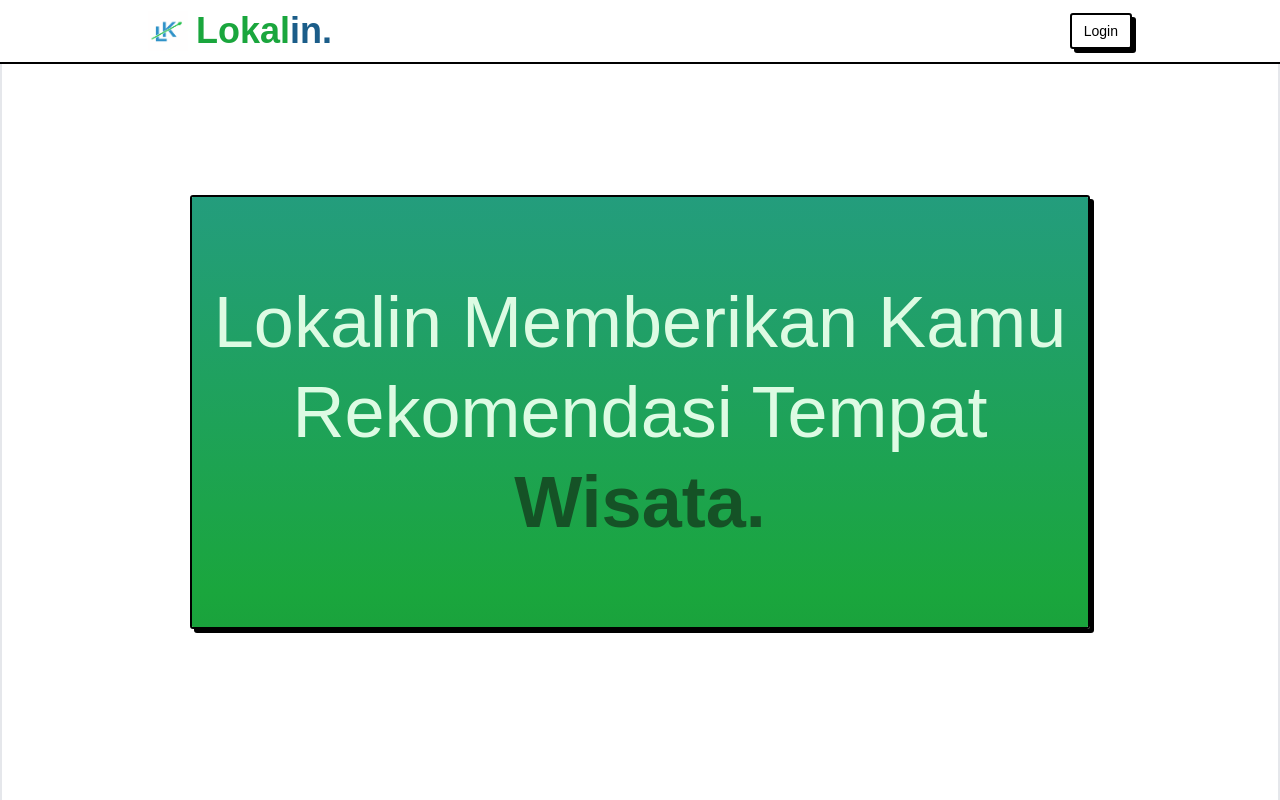
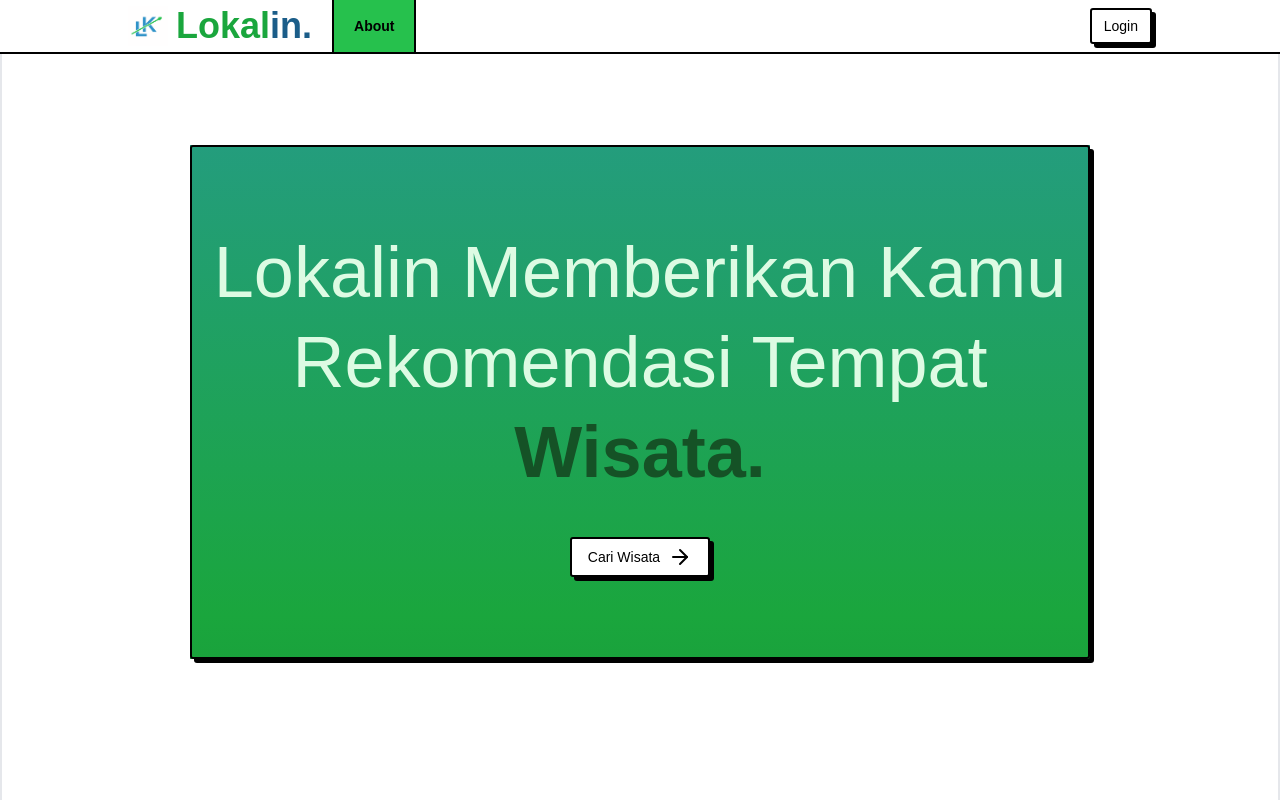
Before and after one commit to InYrDim/lokalin-next, a Next.js app: page / in a window 1280 px wide. Shown: the top 800 px of the page. Built offline with nearby package versions, Linux system fonts and the light colour scheme; no server answers; a web font is replaced by a local one.

Commit message:
adding about

```diff
--- /dev/null
+++ b/app/about/page.tsx
@@ -0,0 +1,22 @@
+import { Button } from "@/components/ui/button";
+import Link from "next/link";
+
+export default function Page() {
+	return (
+		<div className="h-screen w-full flex flex-col gap-10 items-center justify-center p-10">
+			<div className="w-full max-w-5xl">
+				<h1 className="text-4xl font-bold">About Page</h1>
+				<p className="text-md mt-4">
+					Lokalin adalah platform yang membantu Anda menemukan
+					informasi terkait tempat wisata yang menarik. Demi kesehatan
+					dan kenyamanan Anda, Lokalin menyediakan rekomendasi tempat
+					wisata yang aman dan menyenangkan.
+				</p>
+			</div>
+
+			<Link href="/">
+				<Button variant={"neutral"}>Kembali ke halaman utama</Button>
+			</Link>
+		</div>
+	);
+}
--- a/app/page.tsx
+++ b/app/page.tsx
@@ -1,4 +1,4 @@
-import Hero from "@/components/hero";
+import Hero from "@/components/section/hero";
 import AboutSection from "@/components/section/about";
 import FindBestTourSection from "@/components/section/findbest";
 
--- a/components/AnimatedCard.tsx
+++ b/components/AnimatedCard.tsx
@@ -13,9 +13,7 @@
 	className = "",
 }: AnimatedCardProps) {
 	return (
-		<Card
-			className={`relative overflow-hidden rounded-x bg-transparent ${className}0`}
-		>
+		<div className={`${className}`}>
 			<motion.div
 				className={`bg-gradient-to-b from-curious-500 via-apple-600 to-apple-900`}
 				style={{
@@ -30,8 +28,8 @@
 					ease: "linear",
 				}}
 			>
-				{children}
+				<Card className="bg-transparent">{children}</Card>
 			</motion.div>
-		</Card>
+		</div>
 	);
 }
--- a/components/brand.tsx
+++ b/components/brand.tsx
@@ -8,7 +8,7 @@
 export default function Brand() {
 	return (
 		<Link href={"/"} className="flex items-center gap-2">
-			<div className="w-10 h-20 relative">
+			<div className="w-10 h-10 relative">
 				<Image
 					src={image}
 					alt="Lokalin"
--- a/components/hero.tsx
+++ /dev/null
@@ -1,19 +0,0 @@
-import AnimatedCard from "./AnimatedCard";
-
-export default function Hero() {
-	return (
-		<div className="min-h-screen flex items-center justify-center">
-			<AnimatedCard className="mt-5 ">
-				<div className="flex flex-col gap-16 items-center justify-center max-w-5xl py-20">
-					<h1 className="sr-only">
-						Lokalin Memberikan Kamu Rekomendasi Tempat Wisata
-					</h1>
-					<p className="p-10 lg:p-0 text-5xl lg:text-7xl !leading-tight mx-auto sm:max-w-4xl  text-apple-100 md:text-center">
-						Lokalin Memberikan Kamu Rekomendasi Tempat{" "}
-						<b className="text-apple-900">Wisata.</b>
-					</p>
-				</div>
-			</AnimatedCard>
-		</div>
-	);
-}
--- a/components/mainNav.tsx
+++ b/components/mainNav.tsx
@@ -2,15 +2,21 @@
 
 import Brand from "@/components/brand";
 import { MobileNavigator } from "@/components/mobile-navigator";
+import Link from "next/link";
 
 export default function MainNav() {
 	return (
 		<div className="fixed top-0 left-0 right-0 z-50 bg-white">
-			<nav className="w-full flex justify-center border-black border-b-2 h-16">
-				<div className="w-full max-w-5xl flex justify-between items-center p-3 px-5 text-sm">
+			<nav className="relative w-full flex justify-center border-black border-b-2">
+				<div className="w-full max-w-5xl flex justify-between items-center text-sm">
 					<div className="flex gap-5 items-center font-semibold">
-						<div className="flex items-center gap-2">
+						<div className="flex items-center gap-5">
 							<Brand />
+							<div className="text-sm bg-apple-500 transition-all duration-300 hover:bg-apple-600 py-4 px-5 border-black border-x-2">
+								<Link href="/about" className="text-md">
+									About
+								</Link>
+							</div>
 						</div>
 					</div>
 					<div className="flex lg:hidden md:hidden items-center justify-center w-10 h-10 rounded-full bg-background hover:bg-neutral-100">
--- /dev/null
+++ b/components/section/hero.tsx
@@ -0,0 +1,28 @@
+import AnimatedCard from "@/components/AnimatedCard";
+import { Button } from "@/components/ui/button";
+import Link from "next/link";
+import { ArrowRight } from "lucide-react";
+
+export default function Hero() {
+	return (
+		<AnimatedCard className="sm:min-h-screen sm:flex items-center justify-center">
+			<div className="flex flex-col items-center -mt-20 sm:mt-0 h-screen sm:h-auto justify-center max-w-5xl py-20">
+				<h1 className="sr-only">
+					Lokalin Memberikan Kamu Rekomendasi Tempat Wisata
+				</h1>
+				<p className="p-10 lg:p-0 text-5xl lg:text-7xl !leading-tight mx-auto sm:max-w-4xl  text-apple-100 md:text-center">
+					Lokalin Memberikan Kamu Rekomendasi Tempat{" "}
+					<b className="text-apple-900">Wisata.</b>
+				</p>
+				<Button variant={"neutral"} className="mt-10">
+					<Link
+						href="/protected"
+						className=" flex items-center gap-2"
+					>
+						Cari Wisata <ArrowRight />
+					</Link>
+				</Button>
+			</div>
+		</AnimatedCard>
+	);
+}
```
Also changed, not shown: app/protected/wisata/page.tsx (added).
